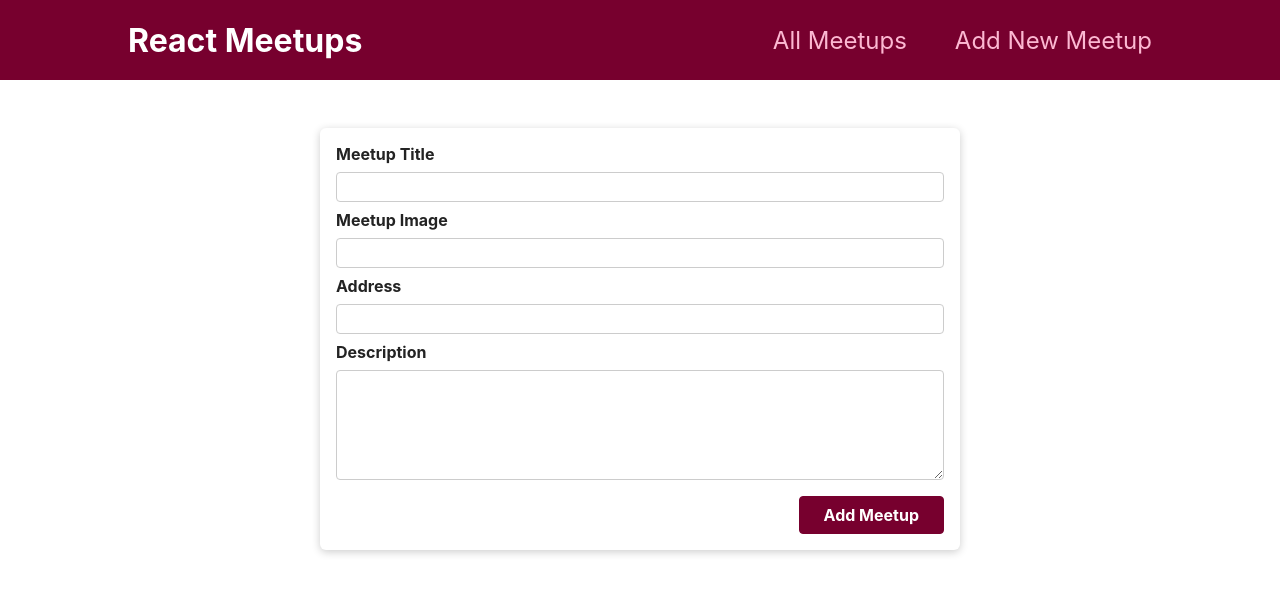
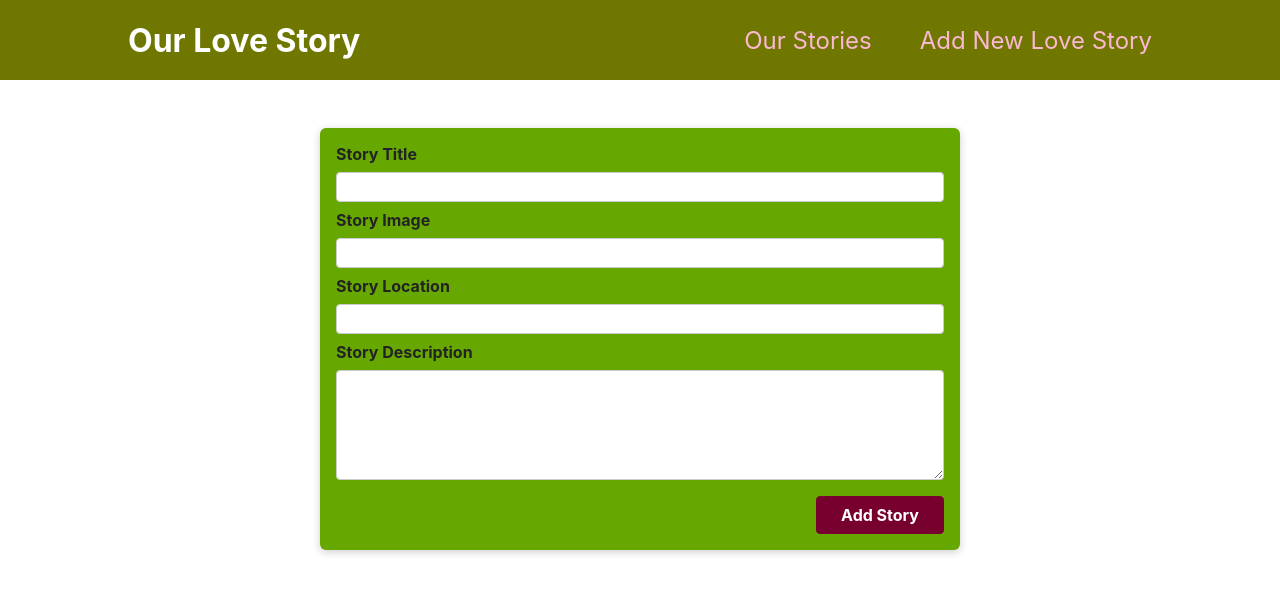
Before and after one commit to morf77/nextJsProject, a Next.js app: page /new-meetup in a window 1280 px wide. Shown: the top 594 px of the page. Built offline with nearby package versions, Linux system fonts and the light colour scheme.

Commit message:
changing to love

```diff
--- a/components/layout/MainNavigation.js
+++ b/components/layout/MainNavigation.js
@@ -1,19 +1,18 @@
-import Link from 'next/link';
+import Link from "next/link";
 
-import classes from './MainNavigation.module.css';
+import classes from "./MainNavigation.module.css";
 
 function MainNavigation() {
-
   return (
     <header className={classes.header}>
-      <div className={classes.logo}>React Meetups</div>
+      <div className={classes.logo}>Our Love Story</div>
       <nav>
         <ul>
           <li>
-            <Link href='/'>All Meetups</Link>
+            <Link href="/">Our Stories</Link>
           </li>
           <li>
-            <Link href='/new-meetup'>Add New Meetup</Link>
+            <Link href="/new-meetup">Add New Love Story</Link>
           </li>
         </ul>
       </nav>
--- a/components/layout/MainNavigation.module.css
+++ b/components/layout/MainNavigation.module.css
@@ -4,7 +4,7 @@
   display: flex;
   align-items: center;
   justify-content: space-between;
-  background-color: #77002e;
+  background-color: #6f7700;
   padding: 0 10%;
 }
 
--- a/components/meetups/NewMeetupForm.js
+++ b/components/meetups/NewMeetupForm.js
@@ -1,7 +1,7 @@
-import { useRef } from 'react';
+import { useRef } from "react";
 
-import Card from '../ui/Card';
-import classes from './NewMeetupForm.module.css';
+import Card from "../ui/Card";
+import classes from "./NewMeetupForm.module.css";
 
 function NewMeetupForm(props) {
   const titleInputRef = useRef();
@@ -31,28 +31,28 @@ function NewMeetupForm(props) {
     <Card>
       <form className={classes.form} onSubmit={submitHandler}>
         <div className={classes.control}>
-          <label htmlFor='title'>Meetup Title</label>
-          <input type='text' required id='title' ref={titleInputRef} />
+          <label htmlFor="title">Story Title</label>
+          <input type="text" required id="title" ref={titleInputRef} />
         </div>
         <div className={classes.control}>
-          <label htmlFor='image'>Meetup Image</label>
-          <input type='url' required id='image' ref={imageInputRef} />
+          <label htmlFor="image">Story Image</label>
+          <input type="url" required id="image" ref={imageInputRef} />
         </div>
         <div className={classes.control}>
-          <label htmlFor='address'>Address</label>
-          <input type='text' required id='address' ref={addressInputRef} />
+          <label htmlFor="address">Story Location</label>
+          <input type="text" required id="address" ref={addressInputRef} />
         </div>
         <div className={classes.control}>
-          <label htmlFor='description'>Description</label>
+          <label htmlFor="description">Story Description</label>
           <textarea
-            id='description'
+            id="description"
             required
-            rows='5'
+            rows="5"
             ref={descriptionInputRef}
           ></textarea>
         </div>
         <div className={classes.actions}>
-          <button>Add Meetup</button>
+          <button>Add Story</button>
         </div>
       </form>
     </Card>
--- a/components/ui/Card.module.css
+++ b/components/ui/Card.module.css
@@ -1,5 +1,5 @@
 .card {
-  background-color: white;
+  background-color: rgb(103, 168, 0);
   border-radius: 6px;
   box-shadow: 0 2px 8px rgba(0, 0, 0, 0.2);
 }
--- a/pages/new-meetup/index.js
+++ b/pages/new-meetup/index.js
@@ -25,8 +25,8 @@ function NewMeetUp() {
   return (
     <Fragment>
       <Head>
-        <title>React New Meetups</title>
-        <meta name="description" content="Add your own meetups" />
+        <title>Love</title>
+        <meta name="description" content="Add your own Love Story" />
       </Head>
       <NewMeetupForm onAddMeetup={addMeeupHandler} />
     </Fragment>
```
Also changed, not shown: pages/index.js (+2 -5 lines), components/layout/Layout.module.css (line endings or trailing spaces), components/meetups/MeetupList.module.css (line endings or trailing spaces), public/images/photo_2022-12-19_20-16-38.jpg (added).
